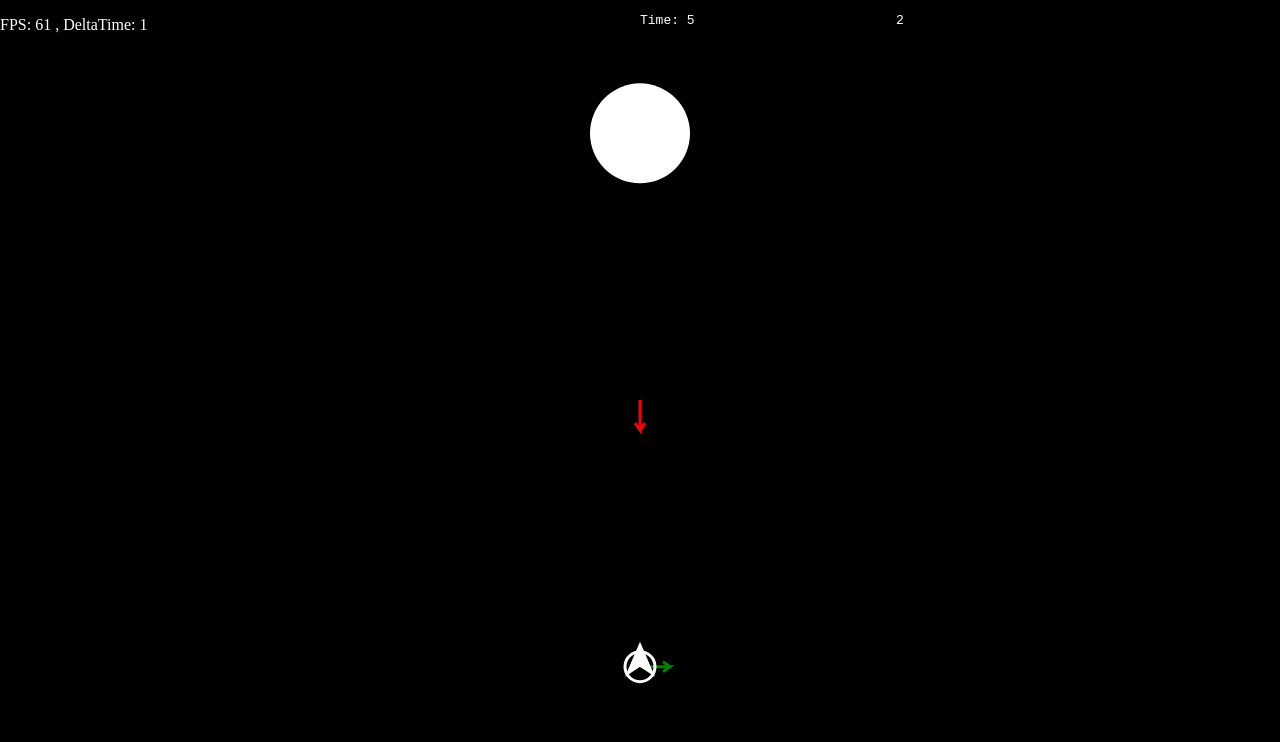
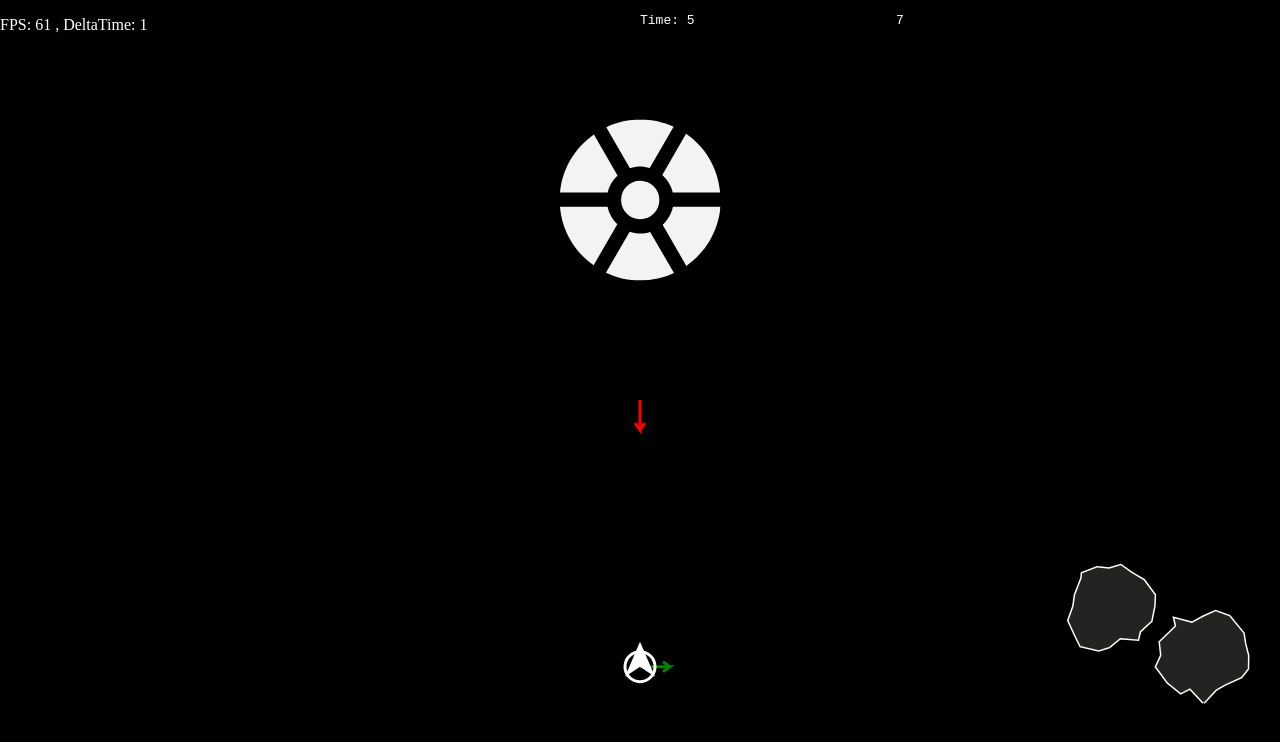
Before and after one commit to madhur-acharya/4OFighter, a plain HTML site: page index.html in a window 1280 px wide. Drawn offline with Linux system fonts and the light colour scheme.

Commit message:
add asteroids

```diff
--- a/gameObject.js
+++ b/gameObject.js
@@ -4,7 +4,7 @@ const GameObject= (function ()
 
 	class GameObject
 	{
-		constructor(positionVector= new Vector(0, 0), gravityActive= false, frictionActive= false)
+		constructor(list= [], positionVector= new Vector(0, 0), gravityActive= false, frictionActive= false)
 		{
 			privateProps.set(this, {
 				position: positionVector,
@@ -24,6 +24,8 @@ const GameObject= (function ()
 
 			this.executables= ["applyGravity", "applyAcceleration", "applyVelocity", "applyFriction"];
 			this.timers= {}
+			this.renderList= list;
+			list.push(this);
 		}
 
 		getProp(prop)
@@ -75,15 +77,6 @@ const GameObject= (function ()
 			});
 		}
 
-		static createNew(list)
-		{
-			if(!list) return;
-			const obj= new GameObject();
-			obj.renderList= list;
-			list.push(obj);
-			return obj;
-		}
-
 		applyVelocity()
 		{
 			let pos= this.getProp("position");
@@ -133,11 +126,11 @@ const GameObject= (function ()
 
 			});
 			if(this.drawGizmos) this.renderGizmos();
-			this.renderObject(this);
+			this.renderer(this);
 			this.collisionDetection();
 		}
 
-		renderObject()
+		renderer()
 		{
 			draw_vector(this.position);
 		}
@@ -185,7 +178,8 @@ const GameObject= (function ()
 		addCollider(colliderObj= {
 			type: "circle",
 			radius: 15,
-			onCollision: () => {}
+			onCollision: () => {},
+			uncolide: false
 		})
 		{
 			this.collider= colliderObj;
@@ -202,8 +196,12 @@ const GameObject= (function ()
 					{
 						if(Circle2CircleCollision(this, this.renderList[i]))
 						{
+							if(this.collider.uncolide && this.renderList[i].collider.uncolide)
+							{
+								uncolide(this, this.renderList[i] && this.renderList[i]);
+							}
 							this.collider.onCollision(this, this.renderList[i]);
-							this.renderList[i].collider.onCollision(this, this.renderList[i]);
+							this.renderList[i] && this.renderList[i].collider.onCollision(this.renderList[i], this);
 						}
 					}
 				}
@@ -218,3 +216,50 @@ const GameObject= (function ()
 
 	return GameObject;
 })();
+
+class Asteroid extends GameObject{
+	constructor(list= [], position= new Vector(0, 0), vertices= 20, collider= {
+		type: "circle",
+		radius: 50,
+		onCollision: () => {},
+		uncolide: true
+	})
+	{
+		super(list, position);
+		super.collider= collider;
+		super.renderList= list;
+		this.vertexArray= [];
+		this.vertices= vertices;
+		this.health= 3;
+
+		let slice= (Math.PI * 2) / this.vertices,
+			angle= 0;
+		for(let i= 0; i < this.vertices; i++)
+		{
+			let vx= Math.cos(angle) * (this.collider.radius - Math.random() * this.collider.radius / 3);
+			let vy= Math.sin(angle) * (this.collider.radius - Math.random() * this.collider.radius / 3);
+			let vertex= new Point(vx, vy);
+
+			this.vertexArray.push(vertex);
+			angle= angle + slice;
+		};
+
+		super.renderer= () => {
+			context.save();
+			context.translate(this.position.x, this.position.y);
+			context.rotate(this.velocity.getAngle());
+			context.beginPath();
+			context.strokeStyle= "white";
+			context.fillStyle= "#232322";
+			context.moveTo(this.vertexArray[0].x, this.vertexArray[0].y);
+			for(let i= 1; i < this.vertexArray.length; i++)
+			{
+				context.lineTo(this.vertexArray[i].x, this.vertexArray[i].y);
+			}
+			context.lineTo(this.vertexArray[0].x, this.vertexArray[0].y);
+			context.stroke();
+			context.fill();
+			context.restore();
+		};
+	}
+}
--- a/index.html
+++ b/index.html
@@ -8,6 +8,7 @@
 	#nurdy_stats{position: fixed; top: 0px; left: 50%; z-index: 2; color: white;}
 	#nurdy_stats2{position: fixed; top: 0px; left: 70%; z-index: 2; color: white;}
 	#nurdy_stats3{position: fixed; top: 0px; left: 90%; z-index: 2; color: white;}
+	img{display: none;}
 </style>
 </head>
 <body>
@@ -16,7 +17,7 @@
 	<pre id= "nurdy_stats2" ></pre>
 	<pre id= "nurdy_stats3" ></pre>
 	<canvas id= "my_canvas" > whoops!!!</canvas>
-	<button id= "pause" >pause/ play</button>
+	<img id="boss1" src="boss1.svg" width="300" height="227">
 
 	<script type= "text/javascript" src= "eventSystem.js"></script>
 	<script type= "text/javascript" src= "input.js"></script>
@@ -26,7 +27,7 @@
 	<script type= "text/javascript" src= "gameObject.js"></script>
 	<script type= "text/javascript" src= "utility functions.js"></script>
 
-<script type= "text/javascript" src= "particle.js"></script>
+	<!-- <script type= "text/javascript" src= "particle.js"></script> -->
 	<script type= "text/javascript" src= "scripts.js"></script>
 	<script type= "text/javascript" src= "main.js"></script>
 
--- a/main.js
+++ b/main.js
@@ -63,40 +63,29 @@ const getNewFrame= () => {
 const Start= () => {
 	clearCanvas();
 
-	/*for(i= 0; i < 1; i++)
-	{
-		const obj= GameObject.createNew(gameObjectList);
-		//obj.velocity= getRandomVector(5, 5);
-		obj.velocity= new Vector(1, 0);
-		obj.executables.push(() => {
-			obj.position= obj.position.add(new Vector(0, 2));
-		});
-		obj.executables.push(() => {
-			wrappAround(obj);
-		});
-		obj.addCollider();
-	}*/
-
-	const enemy= GameObject.createNew(gameObjectList);
+	const enemy= new GameObject(gameObjectList);
 	enemy.alias= "enemy";
 	enemy.layer= "projectile";
-	enemy.position= new Vector(0, height / 3);
-	enemy.renderObject= circleRenderer(enemy, "white", 50);
+	//enemy.drawGizmos= true;
+	enemy.position= new Vector(0, 200);
+	enemy.renderer= drawBoss1;
 	enemy.addCollider({
 		type: "circle",
-		radius: 50,
+		radius: 80,
 		onCollision: (current, other) => {
-			enemy.renderObject= circleRenderer(enemy, "grey", 50);
+			enemy.renderer= obj => drawBoss1(obj, true);
 			timeOut.newTimeOut(() => {
-				enemy.renderObject= circleRenderer(enemy, "white", 50);
+				enemy.renderer= drawBoss1;
 			}, 20)
 		}
 	});
 
-	const player= GameObject.createNew(gameObjectList);
+	const player= new GameObject(gameObjectList);
 	player.alias= "player";
+	player.health= 5;
+	player.layer= "projectile";
 	player.position= new Vector(0, -height / 3);
-	player.renderObject= drawSpaceship;
+	player.renderer= drawSpaceship;
 	player.executables.unshift(playerMovementSnappy);
 	player.addTimer("firerate", new timer());
 	player.firerate= 150;
@@ -105,9 +94,40 @@ const Start= () => {
 		type: "circle",
 		radius: 15,
 		onCollision: (current, other) => {
-			console.log(other.objectId);
+			if(other.alias == "asteroid")
+			{
+				current.health-= 1;
+				if(current.health <= 0)
+				{
+					current.destroy();
+				}
+			}
 		}
 	});
+
+	for(let i= 0; i < 5; i++)
+	{
+		const ast= new Asteroid(gameObjectList, getRandomVector());
+		ast.velocity= new Vector(0, -2);
+		ast.alias= "asteroid";
+		ast.layer= "projectile";
+		ast.addCollider({
+			type: "circle",
+			radius: 50,
+			uncolide: true,
+			onCollision: (current, other) => {
+				if(other.alias == "bullet")
+				{
+					current.health-= 1;
+					if(current.health <= 0)
+					{
+						current.destroy();
+					}
+				}
+			}
+		});
+		ast.destroy(10000);
+	}
 
 	getNewFrame();
 };
--- a/population.js
+++ b/population.js
@@ -3,6 +3,7 @@ framerateTag= document.getElementById("framerate");
 nurdyStats= document.getElementById("nurdy_stats");
 nurdyStats2= document.getElementById("nurdy_stats2");
 nurdyStats3= document.getElementById("nurdy_stats3");
+boss1Sprite= document.getElementById("boss1");
 window.onerror= err => console.log(err);
 
 var isPaused= false,
--- a/scripts.js
+++ b/scripts.js
@@ -26,6 +26,19 @@ function drawSpaceship(gameObject)
 	}
 	context.restore();
 };
+
+function drawBoss1(gameObject, damaged= false)
+{
+	context.save();
+	context.translate(gameObject.position.x, gameObject.position.y);
+	if(Math.round(seconds) % 2 == true)
+	{
+		context.rotate(Math.PI / 2);
+	}
+	context.drawImage(boss1Sprite, -(boss1Sprite.naturalWidth / 2), -(boss1Sprite.naturalHeight / 2), (boss1Sprite.naturalWidth * (damaged ? 0.99 : 1)), (boss1Sprite.naturalHeight * (damaged ? 0.99 : 1)));
+	context.restore();
+};
+
 
 function playerMovementSnappy(player)
 {
@@ -82,13 +95,13 @@ function playerMovementSnappy(player)
 			{
 				player.timers.firerate.reset();
 
-				const bullet= GameObject.createNew(gameObjectList);
-				bullet.position= player.position;
+				const bullet= new GameObject(gameObjectList);
+				bullet.position= new Vector(player.position.x, player.position.y + 30);
 				bullet.drawGizmos= true;
 				bullet.velocity= new Vector(0, 10);
-				bullet.alias= "bullet" + gameObjectList.length;
+				bullet.alias= "bullet";
 				bullet.layer= "projectile";
-				bullet.renderObject= obj => {
+				bullet.renderer= obj => {
 					context.save();
 					context.beginPath();
 					context.fillStyle= "orange";
@@ -100,7 +113,8 @@ function playerMovementSnappy(player)
 					radius: 5,
 					onCollision: (current, other) => {
 						current.destroy();
-					}
+					},
+					uncolide: true
 				});
 				bullet.destroy(5000);
 			}
@@ -177,12 +191,12 @@ function playerMovementSmooth(player)
 			{
 				player.timers.firerate.reset();
 
-				const bullet= GameObject.createNew(projectiles);
+				const bullet= new GameObject(projectiles);
 				bullet.position= player.position;
 				bullet.drawGizmos= true;
 				bullet.velocity= new Vector(0, 10);
 				bullet.alias= "bullet" + projectiles.length;
-				bullet.renderObject= obj => {
+				bullet.renderer= obj => {
 					context.save();
 					context.beginPath();
 					context.fillStyle= "orange";
--- a/utility functions.js
+++ b/utility functions.js
@@ -166,23 +166,27 @@ function check_p2wall_collision(ref, inprison= false, stick= false)
 //------------------------------------------------------------------------
 function uncolide(pt1, pt2)
 {
-	var nudge= new vector(0, 0);
-	nudge.setMag(1);
-	var tta= Math.atan2(pt1.position.y - pt2.position.y, pt1.position.x - pt2.position.x);
-	//nudge.setAngle(tta);
-	//pt1.position.add(nudge);
-	nudge.setAngle(tta + Math.PI);
-	pt2.position.add(nudge);
+	const watchDog= new realWorldTimer();
+	while(Circle2CircleCollision(pt1, pt2) && watchDog.getDuration() < 5000)
+	{
+		var nudge= new Vector(0, 0);
+		nudge.setMag(1);
+		var tta= Math.atan2(pt1.position.y - pt2.position.y, pt1.position.x - pt2.position.x);
+		//nudge.setAngle(tta);
+		//pt1.position.add(nudge);
+		nudge.setAngle(tta + Math.PI);
+		pt2.position= pt2.position.add(nudge);
+	}
 }
 //------------------------------------------------------------------------
-function unstack_particles(array)
+function unStackObjects(array)
 {
 	for(var e1= 0; e1 < array.length; e1++)
 		for(var e2= e1; e2 < array.length ; e2++)
 		{
 			if(e1 == e2)
 				continue;
-			while(check_b2b_collision(array[e1], array[e2]))
+			while(Circle2CircleCollision(array[e1], array[e2]))
 			{
 				uncolide(array[e1], array[e2]);
 			}
--- a/vector.js
+++ b/vector.js
@@ -63,3 +63,12 @@ class Vector{
 
 Math.Rad2Deg= (180 / Math.PI);
 Math.Deg2rad= (Math.PI / 180);
+
+class Point
+{
+	constructor(x, y)
+	{
+		this.x= x;
+		this.y= y;
+	}
+}
```
Also changed, not shown: boss1.svg (added), 1 other file. Lines whose indentation alone changed are shown as unchanged.
